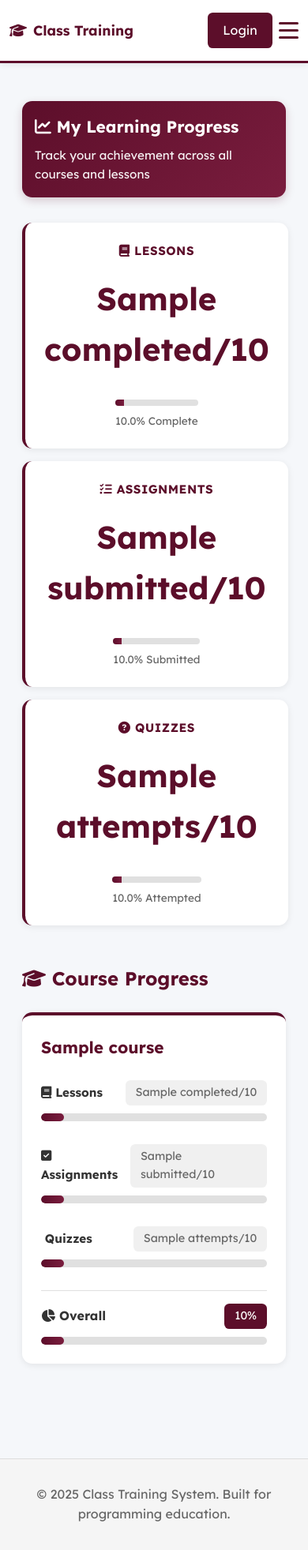
After one commit to WHS-DTECH/ClassTrainingSys, a Flask app: template app/templates/dashboard/student_progress.html in a window 390 px wide. The commit adds this page. Shown: the whole page at 79% size. Run offline with Flask 3, Linux system fonts and the light colour scheme; the template is opened without the code that fills it: most values are stand-ins (such as "Sample title", 1, 10 or a date in 2020); parts of the project's set-up code (start-up, migrations or seed data) failed here and were passed over.

Commit message:
Feat: Add student progress dashboard (TODO #11)
- Create /progress route for comprehensive progress tracking
- Calculate completion statistics for lessons, assignments, quizzes
- Track overall progress percentage per course and globally
- Count submissions, quiz attempts, and lesson completion
- Create student_progress.html template with:
  * Overall statistics cards (lessons, assignments, quizzes)
  * Individual progress bars with animated fill effects
  * Course-by-course breakdown with detailed metrics
  * Color-coded progress indicators
  * Responsive grid layout for all screen sizes
  * Achievement progress visualization
- Add Progress navigation link to navbar (students only)
- Implement responsive design for mobile (1024px, 768px, 480px breakpoints)
- Add smooth animations for progress bar fills
- Include empty state for users with no courses
- Integrate toast notifications for data loading

Features:
- Real-time completion tracking across all courses
- Detailed breakdown by lesson type (lessons, assignments, quizzes)
- Per-course and global progress statistics
- Visual progress indicators with percentage displays
- Fully responsive mobile design
- Quick links to courses from progress cards
- Performance-optimized database queries

```diff
--- a/app/templates/base.html
+++ b/app/templates/base.html
@@ -380,6 +380,9 @@
                 {% if current_user.is_authenticated %}
                     <li><a href="{{ url_for('main.dashboard') }}"><i class="fas fa-home"></i> Dashboard</a></li>
                     <li><a href="{{ url_for('courses.list_courses') }}"><i class="fas fa-book"></i> Courses</a></li>
+                    {% if not current_user.is_teacher() %}
+                        <li><a href="{{ url_for('main.student_progress') }}"><i class="fas fa-chart-line"></i> Progress</a></li>
+                    {% endif %}
                     {% if current_user.is_teacher() %}
                         <li><a href="{{ url_for('admin.index') }}"><i class="fas fa-shield-alt"></i> Admin</a></li>
                     {% endif %}
--- /dev/null
+++ b/app/templates/dashboard/student_progress.html
@@ -0,0 +1,493 @@
+{% extends "base.html" %}
+
+{% block title %}My Progress - Class Training System{% endblock %}
+
+{% block content %}
+<style>
+    .progress-container {
+        max-width: 1200px;
+        margin: 2rem auto;
+        padding: 0 1.5rem;
+    }
+
+    .progress-header {
+        background: linear-gradient(135deg, #5c0e2a 0%, #7a1d3e 100%);
+        color: white;
+        padding: 2.5rem;
+        border-radius: 0.8rem;
+        margin-bottom: 2rem;
+        box-shadow: 0 4px 12px rgba(92, 14, 42, 0.2);
+    }
+
+    .progress-header h1 {
+        margin: 0 0 0.5rem 0;
+        font-size: 2.2rem;
+        font-weight: 700;
+    }
+
+    .progress-header p {
+        margin: 0;
+        opacity: 0.95;
+        font-size: 1.05rem;
+    }
+
+    /* Overall Stats */
+    .overall-stats {
+        display: grid;
+        grid-template-columns: repeat(auto-fit, minmax(250px, 1fr));
+        gap: 1.5rem;
+        margin-bottom: 3rem;
+    }
+
+    .stat-card {
+        background: white;
+        border-radius: 0.8rem;
+        padding: 1.8rem;
+        box-shadow: 0 2px 8px rgba(0, 0, 0, 0.08);
+        border-left: 4px solid #5c0e2a;
+        transition: all 0.3s;
+    }
+
+    .stat-card:hover {
+        box-shadow: 0 4px 16px rgba(0, 0, 0, 0.12);
+        transform: translateY(-2px);
+    }
+
+    .stat-card h3 {
+        color: #5c0e2a;
+        font-size: 0.95rem;
+        font-weight: 600;
+        margin: 0 0 1rem 0;
+        text-transform: uppercase;
+        letter-spacing: 0.5px;
+    }
+
+    .stat-content {
+        display: flex;
+        align-items: center;
+        gap: 1.5rem;
+    }
+
+    .stat-number {
+        font-size: 2.5rem;
+        font-weight: 700;
+        color: #5c0e2a;
+    }
+
+    .stat-details {
+        flex: 1;
+    }
+
+    .stat-bar {
+        width: 100%;
+        height: 8px;
+        background: #e0e0e0;
+        border-radius: 4px;
+        overflow: hidden;
+        margin: 0.5rem 0;
+    }
+
+    .stat-bar-fill {
+        height: 100%;
+        background: linear-gradient(90deg, #5c0e2a, #7a1d3e);
+        transition: width 0.5s ease;
+    }
+
+    .stat-label {
+        font-size: 0.85rem;
+        color: #666;
+        margin-top: 0.5rem;
+    }
+
+    /* Course Progress Cards */
+    .courses-section h2 {
+        color: #5c0e2a;
+        font-size: 1.5rem;
+        margin: 2rem 0 1.5rem 0;
+        font-weight: 700;
+    }
+
+    .course-progress-grid {
+        display: grid;
+        grid-template-columns: repeat(auto-fill, minmax(500px, 1fr));
+        gap: 2rem;
+        margin-bottom: 3rem;
+    }
+
+    .course-card {
+        background: white;
+        border-radius: 0.8rem;
+        padding: 2rem;
+        box-shadow: 0 2px 8px rgba(0, 0, 0, 0.08);
+        border-top: 4px solid #5c0e2a;
+        transition: all 0.3s;
+    }
+
+    .course-card:hover {
+        box-shadow: 0 4px 16px rgba(0, 0, 0, 0.12);
+        transform: translateY(-4px);
+    }
+
+    .course-card h3 {
+        color: #5c0e2a;
+        margin: 0 0 1.5rem 0;
+        font-size: 1.3rem;
+        font-weight: 700;
+        word-break: break-word;
+    }
+
+    .progress-item {
+        margin-bottom: 1.8rem;
+    }
+
+    .progress-item:last-child {
+        margin-bottom: 0;
+    }
+
+    .progress-label {
+        display: flex;
+        justify-content: space-between;
+        align-items: center;
+        margin-bottom: 0.6rem;
+    }
+
+    .progress-label-text {
+        font-weight: 600;
+        color: #333;
+        font-size: 0.95rem;
+    }
+
+    .progress-count {
+        font-size: 0.9rem;
+        color: #666;
+        background: #f0f0f0;
+        padding: 0.3rem 0.8rem;
+        border-radius: 0.4rem;
+    }
+
+    .progress-bar {
+        width: 100%;
+        height: 10px;
+        background: #e0e0e0;
+        border-radius: 5px;
+        overflow: hidden;
+        position: relative;
+    }
+
+    .progress-bar-fill {
+        height: 100%;
+        background: linear-gradient(90deg, #5c0e2a, #7a1d3e);
+        border-radius: 5px;
+        transition: width 0.6s cubic-bezier(0.34, 1.56, 0.64, 1);
+        display: flex;
+        align-items: center;
+        justify-content: flex-end;
+        padding-right: 0.5rem;
+    }
+
+    .progress-percentage {
+        font-size: 0.8rem;
+        font-weight: 700;
+        color: white;
+        text-shadow: 0 1px 2px rgba(0, 0, 0, 0.2);
+    }
+
+    /* Overall Progress Chart */
+    .overall-progress {
+        background: white;
+        border-radius: 0.8rem;
+        padding: 2rem;
+        box-shadow: 0 2px 8px rgba(0, 0, 0, 0.08);
+        margin-bottom: 2rem;
+    }
+
+    .overall-progress h2 {
+        color: #5c0e2a;
+        font-size: 1.3rem;
+        margin: 0 0 1.5rem 0;
+        font-weight: 700;
+    }
+
+    .chart-container {
+        display: grid;
+        grid-template-columns: repeat(auto-fit, minmax(200px, 1fr));
+        gap: 2rem;
+    }
+
+    .donut-chart {
+        display: flex;
+        flex-direction: column;
+        align-items: center;
+    }
+
+    .donut-chart-label {
+        font-size: 0.9rem;
+        font-weight: 600;
+        color: #666;
+        margin-top: 1rem;
+        text-align: center;
+    }
+
+    /* Achievement Badge */
+    .achievement-badge {
+        display: inline-block;
+        background: linear-gradient(135deg, #f39c12, #e67e22);
+        color: white;
+        padding: 0.8rem 1.2rem;
+        border-radius: 0.6rem;
+        font-size: 0.9rem;
+        font-weight: 700;
+        text-align: center;
+        margin: 0.5rem 0.5rem 0.5rem 0;
+    }
+
+    .achievement-badge i {
+        margin-right: 0.5rem;
+    }
+
+    /* Empty State */
+    .empty-state {
+        text-align: center;
+        padding: 3rem;
+        background: white;
+        border-radius: 0.8rem;
+        color: #666;
+    }
+
+    .empty-state i {
+        font-size: 3rem;
+        color: #ccc;
+        margin-bottom: 1rem;
+    }
+
+    .empty-state p {
+        margin: 0.5rem 0;
+    }
+
+    /* Mobile Responsive */
+    @media (max-width: 1024px) {
+        .course-progress-grid {
+            grid-template-columns: 1fr;
+        }
+
+        .stat-card {
+            flex-direction: column;
+            text-align: center;
+        }
+
+        .stat-content {
+            flex-direction: column;
+        }
+    }
+
+    @media (max-width: 768px) {
+        .progress-container {
+            padding: 0 1rem;
+        }
+
+        .progress-header {
+            padding: 1.5rem;
+        }
+
+        .progress-header h1 {
+            font-size: 1.5rem;
+        }
+
+        .overall-stats {
+            grid-template-columns: 1fr;
+            gap: 1rem;
+        }
+
+        .stat-card {
+            padding: 1.5rem;
+        }
+
+        .course-progress-grid {
+            grid-template-columns: 1fr;
+            gap: 1.5rem;
+        }
+
+        .course-card {
+            padding: 1.5rem;
+        }
+    }
+
+    @media (max-width: 480px) {
+        .progress-header {
+            padding: 1rem;
+        }
+
+        .progress-header h1 {
+            font-size: 1.3rem;
+        }
+
+        .progress-header p {
+            font-size: 0.95rem;
+        }
+
+        .chart-container {
+            grid-template-columns: 1fr;
+        }
+
+        .achievement-badge {
+            display: block;
+            margin: 0.5rem 0;
+        }
+    }
+</style>
+
+<div class="progress-container">
+    <!-- Header -->
+    <div class="progress-header">
+        <h1><i class="fas fa-chart-line"></i> My Learning Progress</h1>
+        <p>Track your achievement across all courses and lessons</p>
+    </div>
+
+    <!-- Overall Statistics -->
+    <div class="overall-stats">
+        <!-- Lessons Card -->
+        <div class="stat-card">
+            <h3><i class="fas fa-book"></i> Lessons</h3>
+            <div class="stat-content">
+                <div class="stat-number">{{ overall_stats.lessons.completed }}/{{ overall_stats.lessons.total }}</div>
+                <div class="stat-details">
+                    <div class="stat-bar">
+                        <div class="stat-bar-fill" style="width: {{ overall_stats.lessons.progress }}%"></div>
+                    </div>
+                    <div class="stat-label">{{ "%.1f"|format(overall_stats.lessons.progress) }}% Complete</div>
+                </div>
+            </div>
+        </div>
+
+        <!-- Assignments Card -->
+        <div class="stat-card">
+            <h3><i class="fas fa-tasks"></i> Assignments</h3>
+            <div class="stat-content">
+                <div class="stat-number">{{ overall_stats.assignments.submitted }}/{{ overall_stats.assignments.total }}</div>
+                <div class="stat-details">
+                    <div class="stat-bar">
+                        <div class="stat-bar-fill" style="width: {{ overall_stats.assignments.progress }}%"></div>
+                    </div>
+                    <div class="stat-label">{{ "%.1f"|format(overall_stats.assignments.progress) }}% Submitted</div>
+                </div>
+            </div>
+        </div>
+
+        <!-- Quizzes Card -->
+        <div class="stat-card">
+            <h3><i class="fas fa-question-circle"></i> Quizzes</h3>
+            <div class="stat-content">
+                <div class="stat-number">{{ overall_stats.quizzes.attempts }}/{{ overall_stats.quizzes.total }}</div>
+                <div class="stat-details">
+                    <div class="stat-bar">
+                        <div class="stat-bar-fill" style="width: {{ overall_stats.quizzes.progress }}%"></div>
+                    </div>
+                    <div class="stat-label">{{ "%.1f"|format(overall_stats.quizzes.progress) }}% Attempted</div>
+                </div>
+            </div>
+        </div>
+    </div>
+
+    <!-- Course Progress Section -->
+    {% if progress_data %}
+        <div class="courses-section">
+            <h2><i class="fas fa-graduation-cap"></i> Course Progress</h2>
+
+            <div class="course-progress-grid">
+                {% for course_progress in progress_data %}
+                    <div class="course-card">
+                        <h3>
+                            <a href="{{ url_for('courses.view_course', course_id=course_progress.course.id) }}"
+                               style="color: #5c0e2a; text-decoration: none;">
+                                {{ course_progress.course.title }}
+                            </a>
+                        </h3>
+
+                        <!-- Lesson Progress -->
+                        <div class="progress-item">
+                            <div class="progress-label">
+                                <span class="progress-label-text"><i class="fas fa-book"></i> Lessons</span>
+                                <span class="progress-count">{{ course_progress.lessons.completed }}/{{ course_progress.lessons.total }}</span>
+                            </div>
+                            <div class="progress-bar">
+                                <div class="progress-bar-fill" style="width: {{ course_progress.lessons.progress }}%">
+                                    {% if course_progress.lessons.progress > 10 %}
+                                        <span class="progress-percentage">{{ course_progress.lessons.progress }}%</span>
+                                    {% endif %}
+                                </div>
+                            </div>
+                        </div>
+
+                        <!-- Assignment Progress -->
+                        <div class="progress-item">
+                            <div class="progress-label">
+                                <span class="progress-label-text"><i class="fas fa-check-square"></i> Assignments</span>
+                                <span class="progress-count">{{ course_progress.assignments.submitted }}/{{ course_progress.assignments.total }}</span>
+                            </div>
+                            <div class="progress-bar">
+                                <div class="progress-bar-fill" style="width: {{ course_progress.assignments.progress }}%">
+                                    {% if course_progress.assignments.progress > 10 %}
+                                        <span class="progress-percentage">{{ course_progress.assignments.progress }}%</span>
+                                    {% endif %}
+                                </div>
+                            </div>
+                        </div>
+
+                        <!-- Quiz Progress -->
+                        <div class="progress-item">
+                            <div class="progress-label">
+                                <span class="progress-label-text"><i class="fas fa-quiz"></i> Quizzes</span>
+                                <span class="progress-count">{{ course_progress.quizzes.attempts }}/{{ course_progress.quizzes.total }}</span>
+                            </div>
+                            <div class="progress-bar">
+                                <div class="progress-bar-fill" style="width: {{ course_progress.quizzes.progress }}%">
+                                    {% if course_progress.quizzes.progress > 10 %}
+                                        <span class="progress-percentage">{{ course_progress.quizzes.progress }}%</span>
+                                    {% endif %}
+                                </div>
+                            </div>
+                        </div>
+
+                        <!-- Overall Progress -->
+                        <div class="progress-item" style="border-top: 1px solid #e0e0e0; padding-top: 1rem; margin-top: 1rem;">
+                            <div class="progress-label">
+                                <span class="progress-label-text" style="font-size: 1rem;"><i class="fas fa-chart-pie"></i> Overall</span>
+                                <span class="progress-count" style="background: #5c0e2a; color: white;">{{ course_progress.overall_progress }}%</span>
+                            </div>
+                            <div class="progress-bar">
+                                <div class="progress-bar-fill" style="width: {{ course_progress.overall_progress }}%">
+                                    {% if course_progress.overall_progress > 10 %}
+                                        <span class="progress-percentage">{{ course_progress.overall_progress }}%</span>
+                                    {% endif %}
+                                </div>
+                            </div>
+                        </div>
+                    </div>
+                {% endfor %}
+            </div>
+        </div>
+    {% else %}
+        <div class="empty-state">
+            <i class="fas fa-inbox"></i>
+            <p><strong>No courses yet</strong></p>
+            <p>Enroll in a course to start tracking your progress</p>
+            <a href="{{ url_for('courses.list_courses') }}" class="btn btn-primary" style="margin-top: 1rem;">Browse Courses</a>
+        </div>
+    {% endif %}
+</div>
+
+<script>
+// Animate progress bars on load
+document.addEventListener('DOMContentLoaded', function() {
+    const progressBars = document.querySelectorAll('.progress-bar-fill');
+    progressBars.forEach((bar, index) => {
+        setTimeout(() => {
+            bar.style.transition = 'width 0.6s cubic-bezier(0.34, 1.56, 0.64, 1)';
+        }, 100 * index);
+    });
+
+    // Show success toast
+    Toast.success('Progress data loaded successfully');
+});
+</script>
+{% endblock %}
```
Also changed, not shown: app/routes/main.py (+136 -0 lines).
